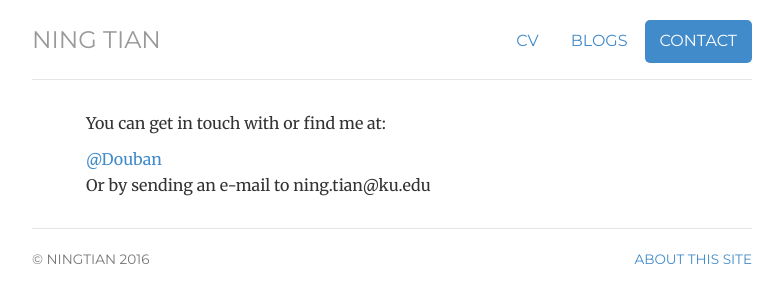
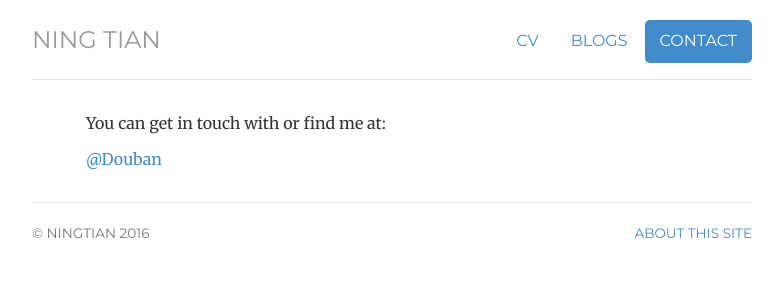
Before and after one commit to ningtian/ningtian.github.io, a Jekyll site: the page built from contact/index.html, in a window 1280 px wide. Shown: the top 303 px of the page, without its empty margins (248-1031 px from the left). Built offline with Jekyll 4.4.1, drawn with Linux system fonts in a browser that asks for light colours.

Commit message:
Update index.html

```diff
--- a/contact/index.html
+++ b/contact/index.html
@@ -13,7 +13,6 @@ description: Contact information for Ning Tian.
 
 	<ul class="list-unstyled">
 	<li><a href="https://www.douban.com/people/nwpu642/">@Douban</a></li>
-	<li>Or by sending an e-mail to <span class="obfuscate">ude.uk@nait.gnin</span></li>
 	</ul>
 
 </div>
```
